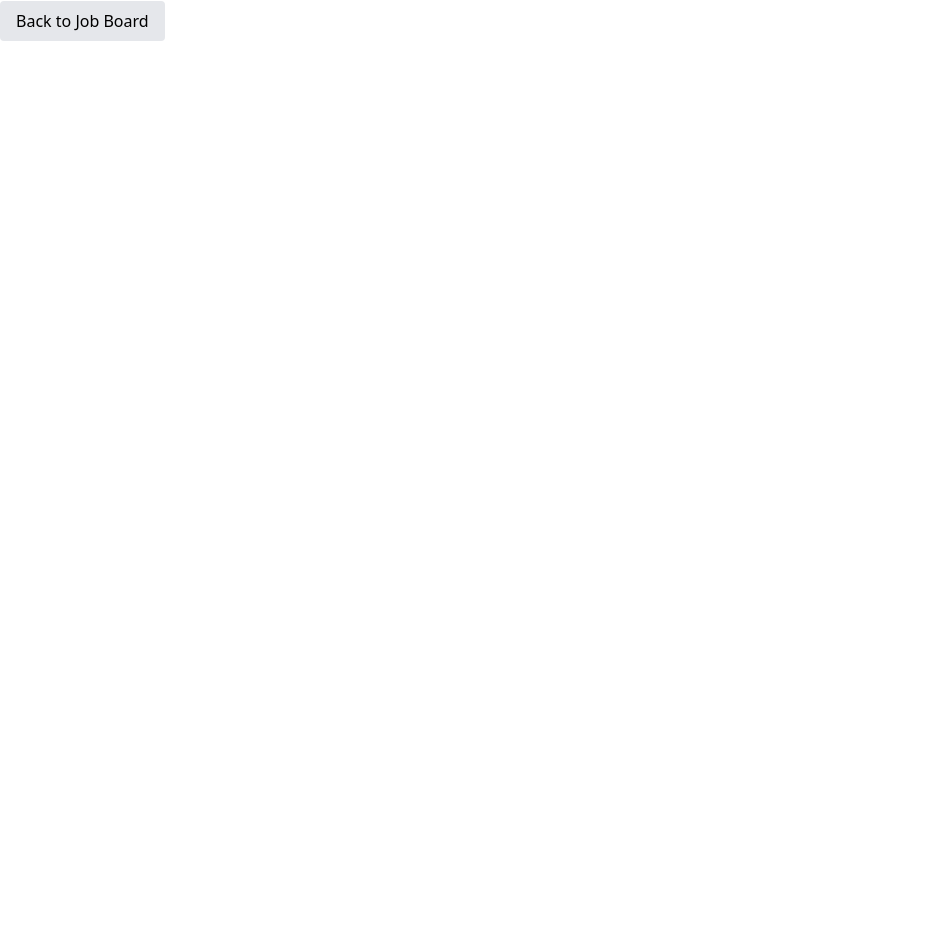
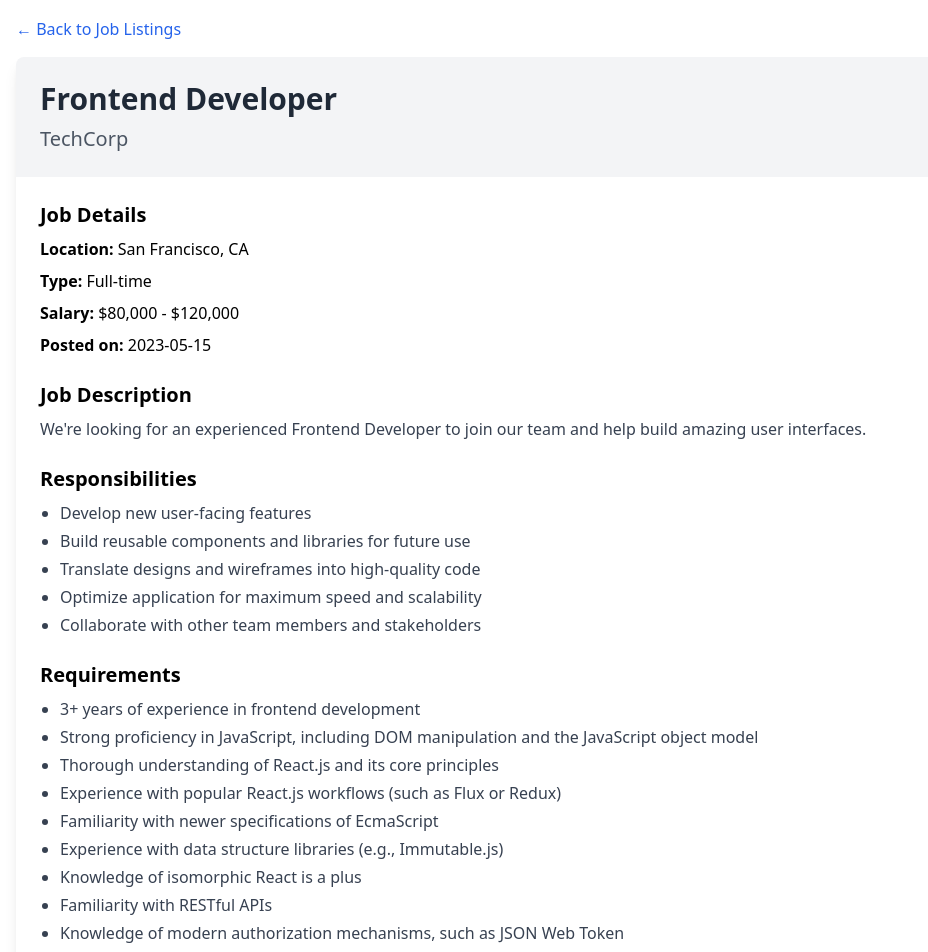
Before and after one commit to NavroO/nexthire-frontend, a Next.js app: page /pages/board/1 in a window 1280 px wide. Shown: the part 79-1031 px from the top of the page, without its empty margins (0-928 px from the left). Before the commit the page ends 800 px from the top, so only its background shows below. Built offline with nearby package versions, Linux system fonts and the light colour scheme.

Commit message:
add detail page style

```diff
--- a/src/app/pages/board/[id]/page.tsx
+++ b/src/app/pages/board/[id]/page.tsx
@@ -1,9 +1,103 @@
-const JobDetails = () => {
+import Link from "next/link";
+
+export default function JobDetails() {
+  const job = {
+    id: 1,
+    title: "Frontend Developer",
+    company: "TechCorp",
+    location: "San Francisco, CA",
+    type: "Full-time",
+    salary: "$80,000 - $120,000",
+    description:
+      "We're looking for an experienced Frontend Developer to join our team and help build amazing user interfaces.",
+    postedDate: "2023-05-15",
+    responsibilities: [
+      "Develop new user-facing features",
+      "Build reusable components and libraries for future use",
+      "Translate designs and wireframes into high-quality code",
+      "Optimize application for maximum speed and scalability",
+      "Collaborate with other team members and stakeholders",
+    ],
+    requirements: [
+      "3+ years of experience in frontend development",
+      "Strong proficiency in JavaScript, including DOM manipulation and the JavaScript object model",
+      "Thorough understanding of React.js and its core principles",
+      "Experience with popular React.js workflows (such as Flux or Redux)",
+      "Familiarity with newer specifications of EcmaScript",
+      "Experience with data structure libraries (e.g., Immutable.js)",
+      "Knowledge of isomorphic React is a plus",
+      "Familiarity with RESTful APIs",
+      "Knowledge of modern authorization mechanisms, such as JSON Web Token",
+      "Familiarity with modern front-end build pipelines and tools",
+      "Experience with common front-end development tools such as Babel, Webpack, NPM, etc.",
+      "Ability to understand business requirements and translate them into technical requirements",
+      "A knack for benchmarking and optimization",
+      "Familiarity with code versioning tools such as Git",
+    ],
+  };
+
   return (
-    <button className="mt-4 px-4 py-2 bg-gray-200 rounded hover:bg-gray-300">
-      Back to Job Board
-    </button>
+    <div className="container mx-auto px-4 py-8">
+      <Link
+        href="/"
+        className="text-blue-600 hover:underline mb-4 inline-block"
+      >
+        &larr; Back to Job Listings
+      </Link>
+      <article className="bg-white shadow-lg rounded-lg overflow-hidden">
+        <header className="bg-gray-100 p-6">
+          <h1 className="text-3xl font-bold text-gray-800 mb-2">{job.title}</h1>
+          <p className="text-xl text-gray-600">{job.company}</p>
+        </header>
+        <div className="p-6">
+          <div className="mb-6">
+            <h2 className="text-xl font-semibold mb-2">Job Details</h2>
+            <ul className="space-y-2">
+              <li>
+                <strong>Location:</strong> {job.location}
+              </li>
+              <li>
+                <strong>Type:</strong> {job.type}
+              </li>
+              <li>
+                <strong>Salary:</strong> {job.salary}
+              </li>
+              <li>
+                <strong>Posted on:</strong> {job.postedDate}
+              </li>
+            </ul>
+          </div>
+          <div className="mb-6">
+            <h2 className="text-xl font-semibold mb-2">Job Description</h2>
+            <p className="text-gray-700">{job.description}</p>
+          </div>
+          <div className="mb-6">
+            <h2 className="text-xl font-semibold mb-2">Responsibilities</h2>
+            <ul className="list-disc pl-5 space-y-1">
+              {job.responsibilities.map((responsibility, index) => (
+                <li key={index} className="text-gray-700">
+                  {responsibility}
+                </li>
+              ))}
+            </ul>
+          </div>
+          <div className="mb-6">
+            <h2 className="text-xl font-semibold mb-2">Requirements</h2>
+            <ul className="list-disc pl-5 space-y-1">
+              {job.requirements.map((requirement, index) => (
+                <li key={index} className="text-gray-700">
+                  {requirement}
+                </li>
+              ))}
+            </ul>
+          </div>
+          <div>
+            <button className="w-full sm:w-auto px-6 py-3 bg-blue-600 text-white rounded-lg hover:bg-blue-700 transition-colors duration-300 text-lg font-semibold">
+              Apply Now
+            </button>
+          </div>
+        </div>
+      </article>
+    </div>
   );
-};
-
-export default JobDetails;
+}
```
